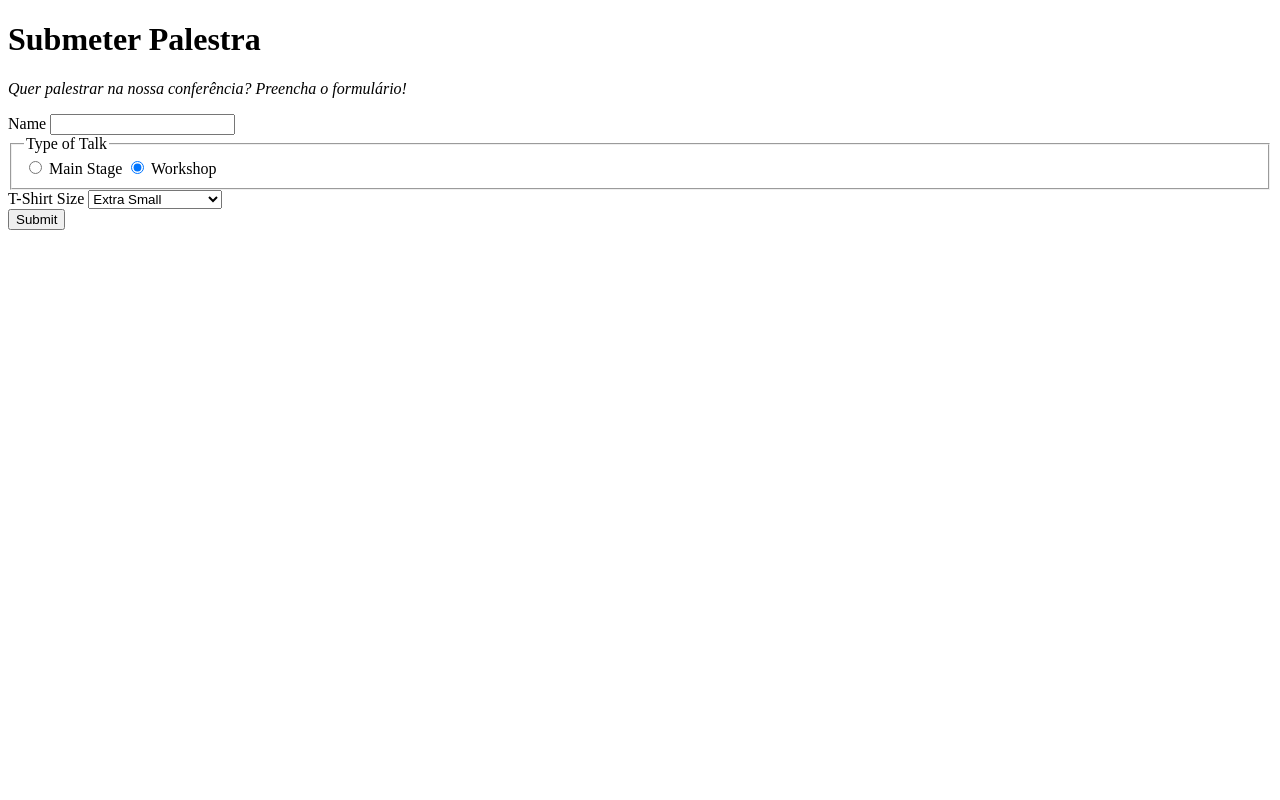
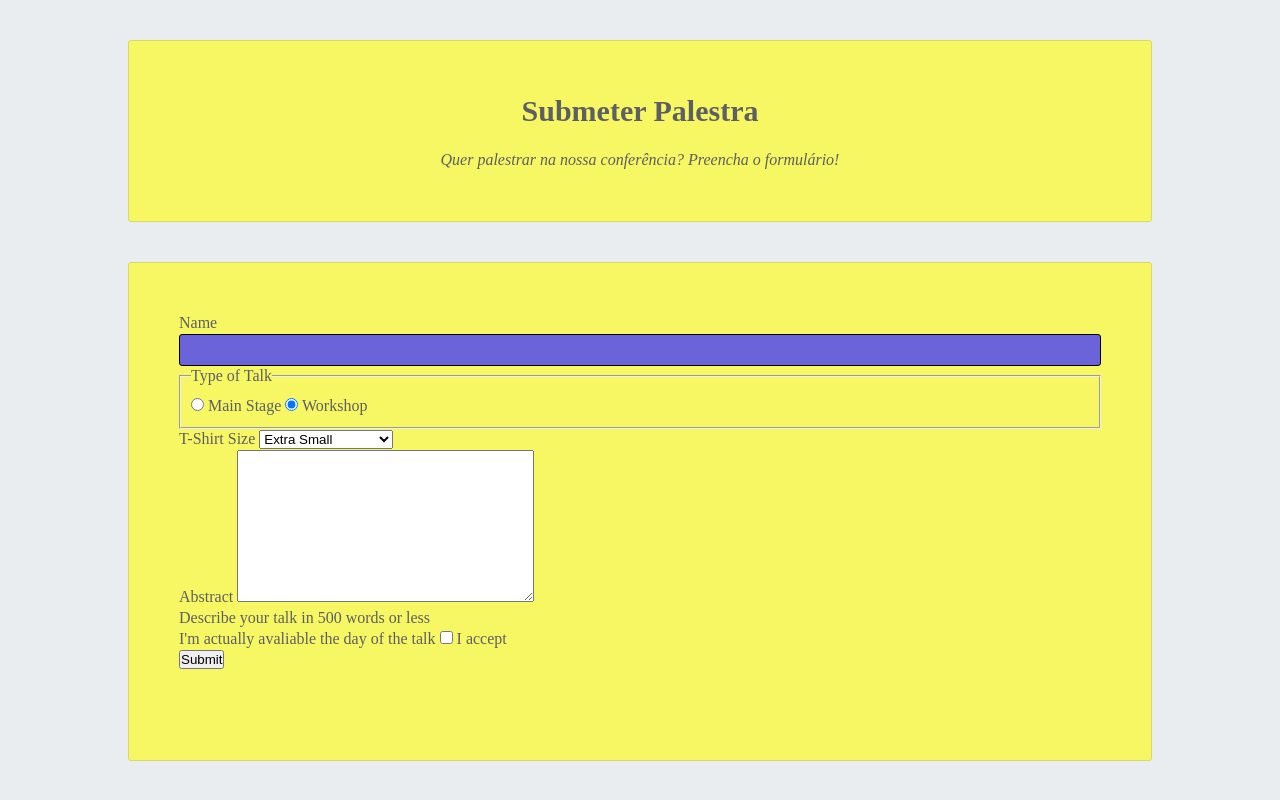
Before and after one commit to RaquelBassoSuzie/trybe-exerc-xp, a plain HTML site: page dia_6.1/index.html in a window 1280 px wide. Drawn offline with Linux system fonts and the light colour scheme.

Commit message:
final 6.1

```diff
--- a/dia_6.1/index.html
+++ b/dia_6.1/index.html
@@ -43,6 +43,8 @@
       </fieldset>
 
     </div>
+
+
     <!-- LISTA DE ITENS-->
     <div class="line-content">
         <label for="t-shirt">T-Shirt Size</label>
@@ -53,6 +55,39 @@
           <option value="l">Large</option>
         </select>
     </div>
+
+
+    <!-- TEXTO COM VARIAS LINHAS-->
+    <div class="line-content">
+      <label for="abstract">Abstract</label>
+      <textarea id="abstract" name="abstract" maxlength="40" cols="35" rows="10"></textarea>
+      <div class="instruccions">Describe your talk in 500 words or less</div>
+    </div>
+
+    <!-- USUARIO PODE ESCOLHER VARIAS OPÇÕES AO MESMO TEMPO-->
+
+    <div class="line-content">
+      <label for="avaliable"
+      <input id="avaliable"
+              name="avaliable"
+              type="checkbox"
+              value="is-avaliable"/>
+       <span>I'm actually avaliable the day of the talk </span>
+      </label>
+      <label for="accept">
+        <input id="accept"
+               name="avaliable"
+               type="checkbox"
+               value="is-accept"/>
+         <span>I accept</span>
+      </label>
+    </div>
+
+    <div class="line-content">
     <button id="bt" type="submit">Submit</button>
+    </div>
+   </div>
+  </form>
+  <script src="script.js"></script>
 </body>
 </html>
--- a/dia_6.1/script.js
+++ b/dia_6.1/script.js
@@ -0,0 +1,13 @@
+let myButton = document.getElementById("bt");
+
+myButton.addEventListener('click', onClicked)
+
+function onClicked(event){
+    event.preventDefault();
+
+
+
+console.log('entrou no click')
+myForm.submit();
+
+}
--- a/dia_6.1/styles.css
+++ b/dia_6.1/styles.css
@@ -0,0 +1,61 @@
+/*GERAL////
+*/
+
+* {
+  margin: 0;
+  padding: 0;
+  box-sizing: border-box;
+}
+
+body {
+    color: rgb(93, 96, 99);
+    background-color: rgb(234, 237, 240);
+    font-family:  "Helvetica", "Arial" sans-serif;
+    font-size: 16px;
+    line-height: 1.3;
+}
+.speaker-form-header {
+  text-align: center;
+  background-color: rgb(246, 247, 99);
+  border: 1px solid rgb(214, 217, 99);
+  border-radius: 3px;
+  width: 80%;
+  margin: 40px 0;
+  padding: 50px;
+  margin-right: auto;
+  margin-left: auto;
+}
+
+.speaker-form-header h1 {
+  font-size: 30px;
+  margin-bottom: 20px;
+}
+
+.speaker-form {
+    background-color: rgb(246, 247, 99);
+    border: 1px solid rgb(214, 217, 99);
+    border-radius: 3px;
+    width: 80%;
+    margin: 0 auto 40px auto;
+    padding: 50px;
+}
+
+.form-row {
+    margin-bottom: 40px;
+}
+
+.form-row input[type="text"] {
+    background-color: rgb(107, 99, 217);
+    border: 1px solid rgb(3, 2, 14);
+    border-radius: 3px;
+    width: 100%;
+    padding: 7px;
+    font-size: 14px;
+}
+
+.legacy-form label {
+  margin-bottom: 15px;
+}
+.legacy-form-row {
+  padding: 10px;
+}
```
Also changed, not shown: dia_6.1/index2.html (+16 -0 lines).
